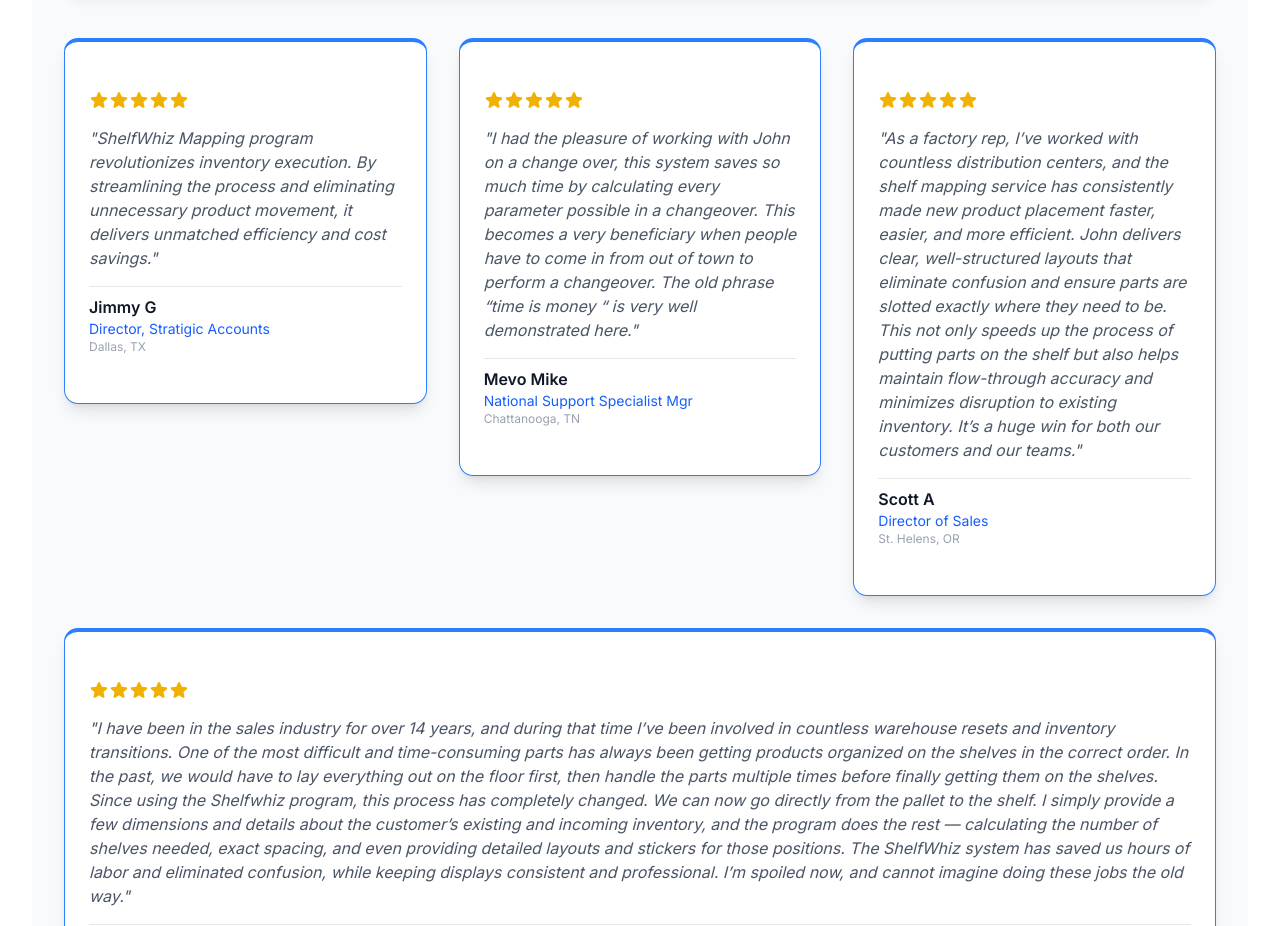
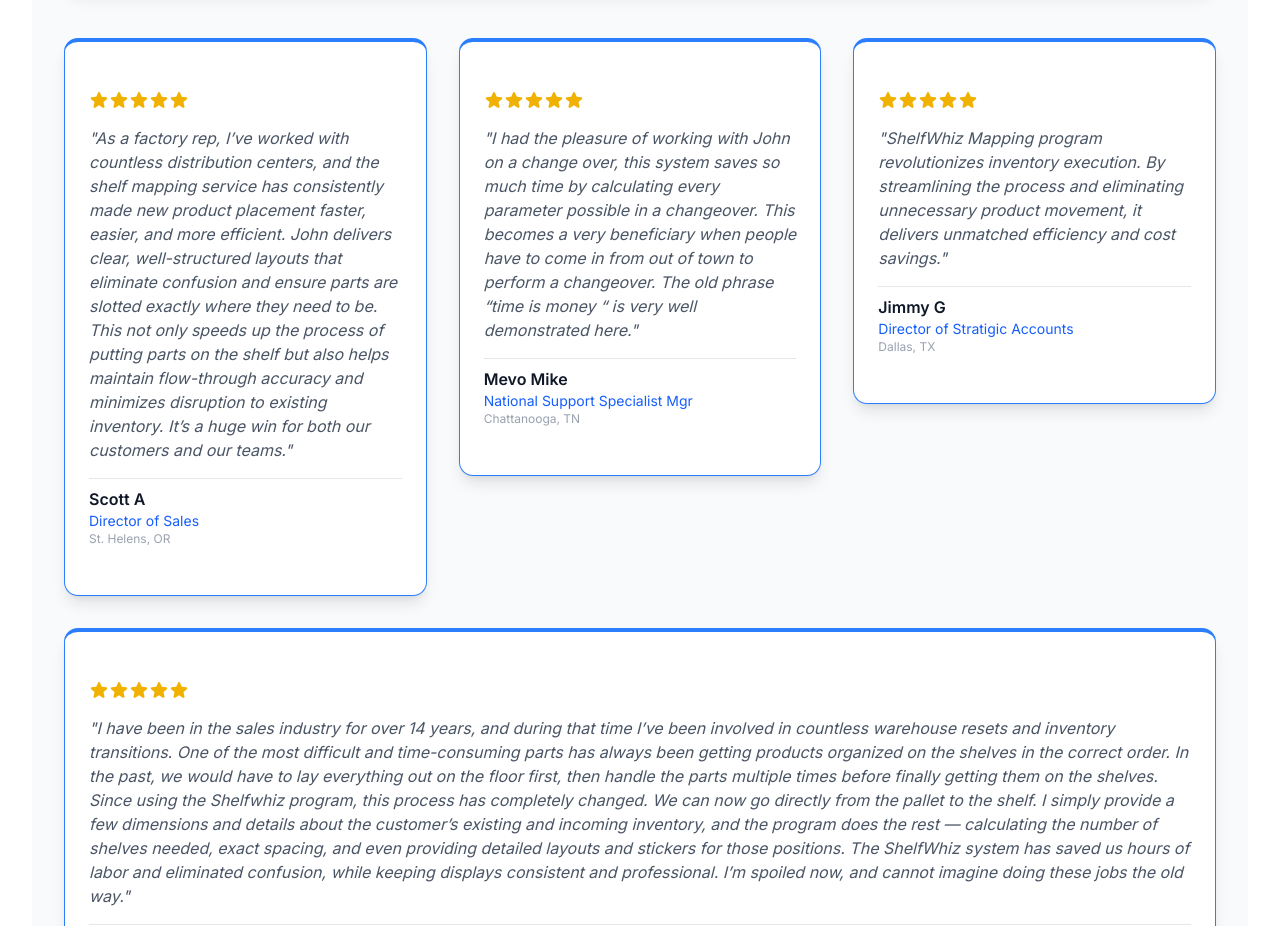
Before and after one commit to jsturges640-Shelfwhiz/Shelfwhiz-website, a Next.js app: page /testimonials in a window 1280 px wide. Shown: the part 1020-1946 px from the top of the page. Built offline with nearby package versions, Linux system fonts and the light colour scheme.

Commit message:
Update page.tsx

```diff
--- a/app/testimonials/page.tsx
+++ b/app/testimonials/page.tsx
@@ -41,11 +41,11 @@ const testimonials = [
   },
   {
     id: 1,
-    name: "Jimmy G",
-    company: "Dallas, TX",
-    role: "Director, Stratigic Accounts",
+    name: "Scott A",
+    company: "St. Helens, OR",
+    role: "Director of Sales",
     content:
-      "ShelfWhiz Mapping program revolutionizes inventory execution. By streamlining the process and eliminating unnecessary product movement, it delivers unmatched efficiency and cost savings.",
+      "As a factory rep, I’ve worked with countless distribution centers, and the shelf mapping service has consistently made new product placement faster, easier, and more efficient. John delivers clear, well-structured layouts that eliminate confusion and ensure parts are slotted exactly where they need to be. This not only speeds up the process of putting parts on the shelf but also helps maintain flow-through accuracy and minimizes disruption to existing inventory. It’s a huge win for both our customers and our teams.",
     rating: 5,
     image: "/professional-man-warehouse-manager.jpg",
   },
@@ -87,10 +87,10 @@ const testimonials = [
   },
   {
     id: 8,
-    name: "Scott A",
-    company: "St. Helens, OR",
-    role: "Director of Sales",
-    content: "As a factory rep, I’ve worked with countless distribution centers, and the shelf mapping service has consistently made new product placement faster, easier, and more efficient. John delivers clear, well-structured layouts that eliminate confusion and ensure parts are slotted exactly where they need to be. This not only speeds up the process of putting parts on the shelf but also helps maintain flow-through accuracy and minimizes disruption to existing inventory. It’s a huge win for both our customers and our teams.",
+    name: "Jimmy G",
+    company: "Dallas, TX",
+    role: "Director of Stratigic Accounts",
+    content: "ShelfWhiz Mapping program revolutionizes inventory execution. By streamlining the process and eliminating unnecessary product movement, it delivers unmatched efficiency and cost savings.",
     rating: 5,
     image: "/professional-placeholder.jpg",
   },
```
